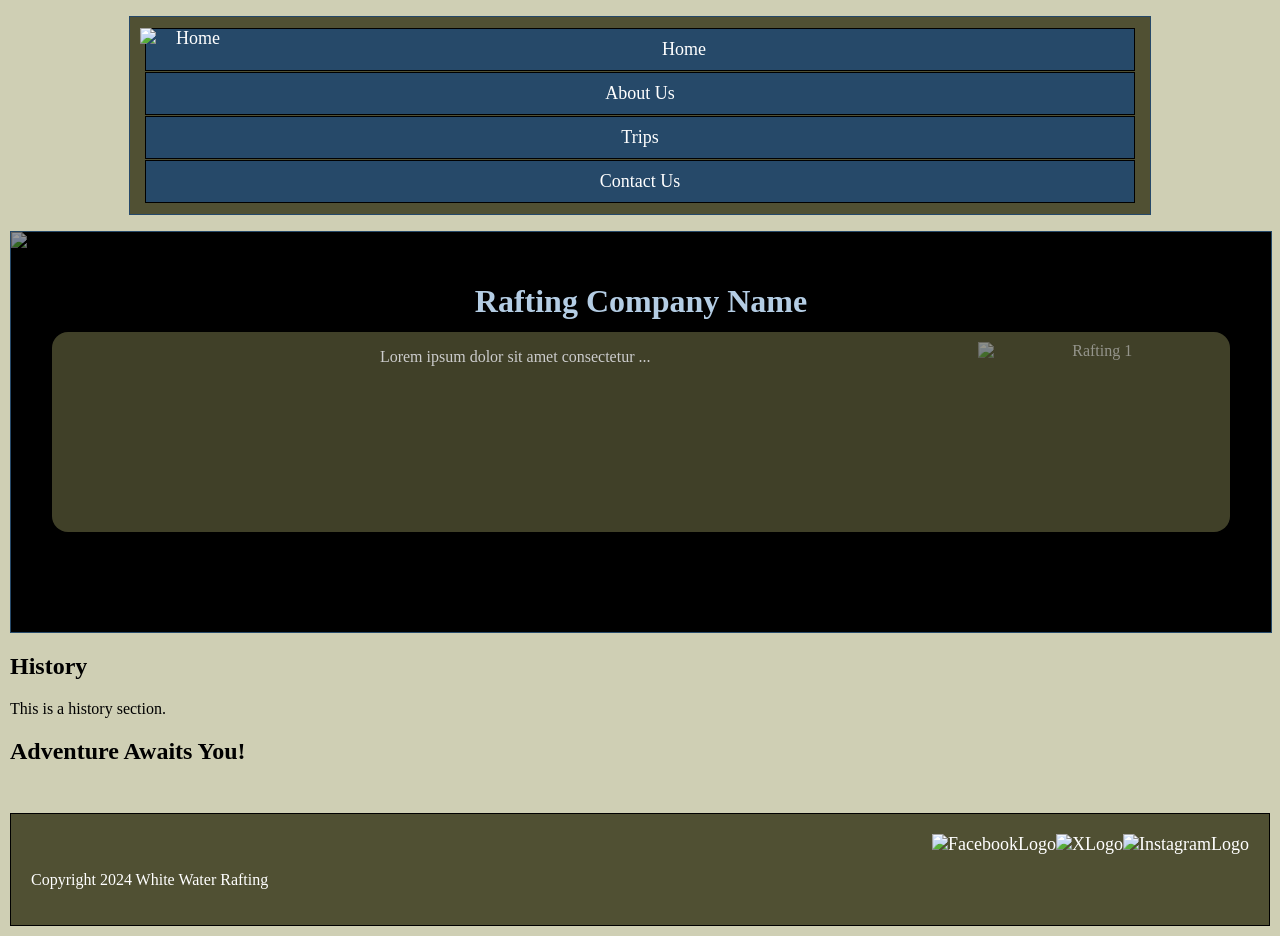
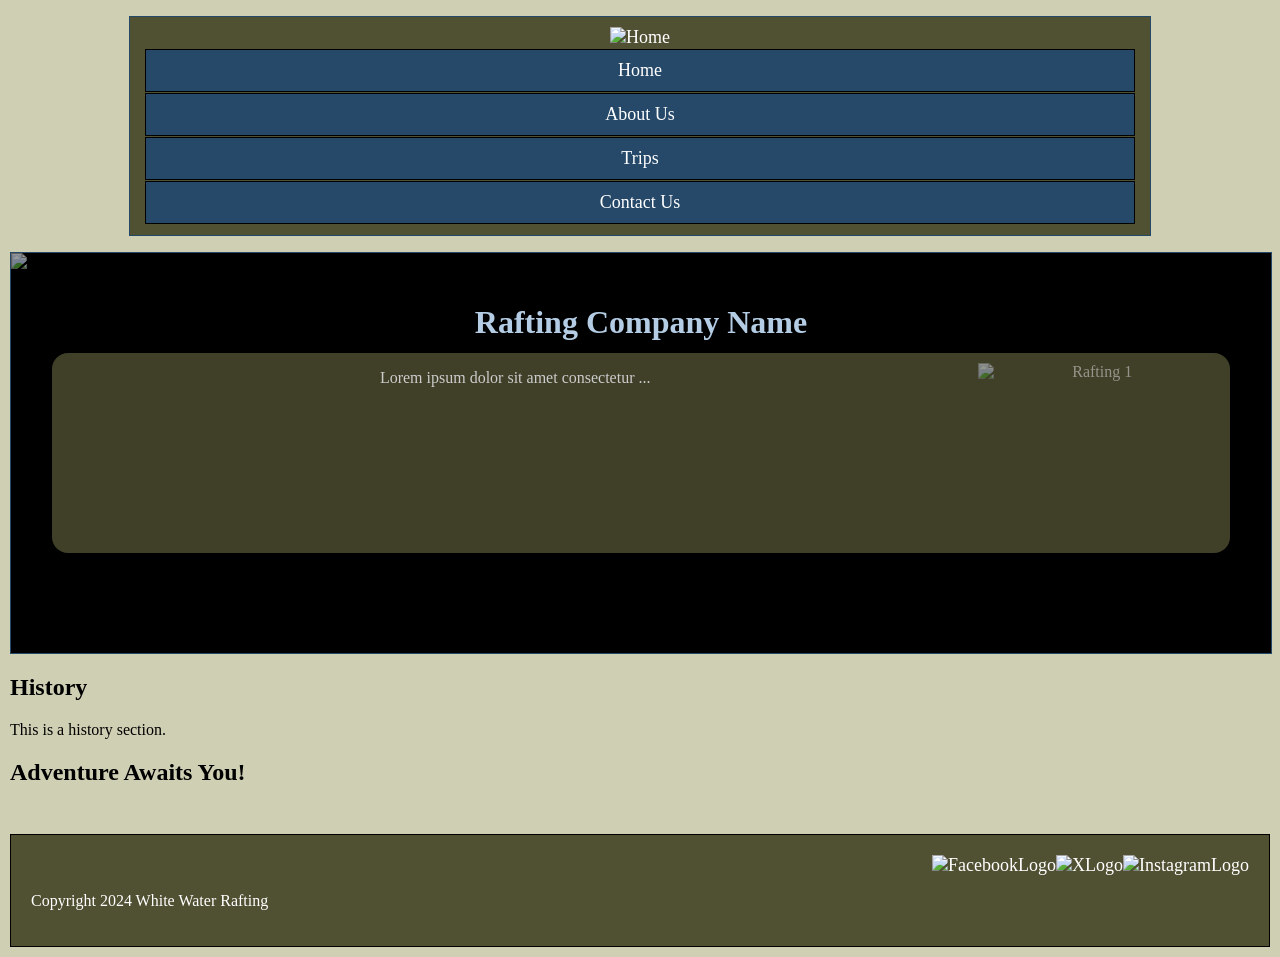

Certain changes to finalize the page.

--- a/wwr/styles/rafting.css
+++ b/wwr/styles/rafting.css
@@ -39,6 +39,7 @@ header {
 header a{
     color: white;
 }
+head
 .logo img{
 	margin: 0rem 0.25rem 0rem 0rem;
     float: left;
